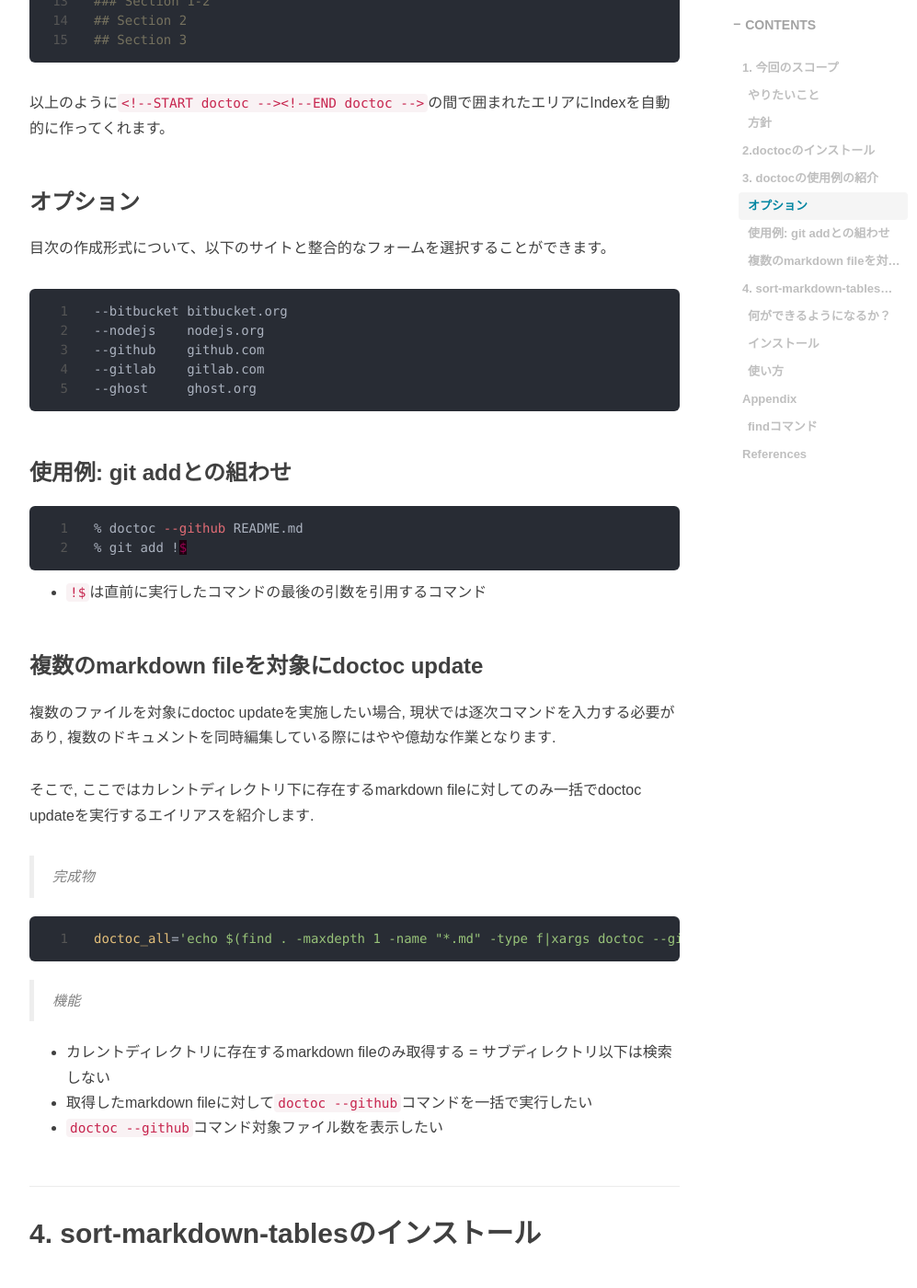
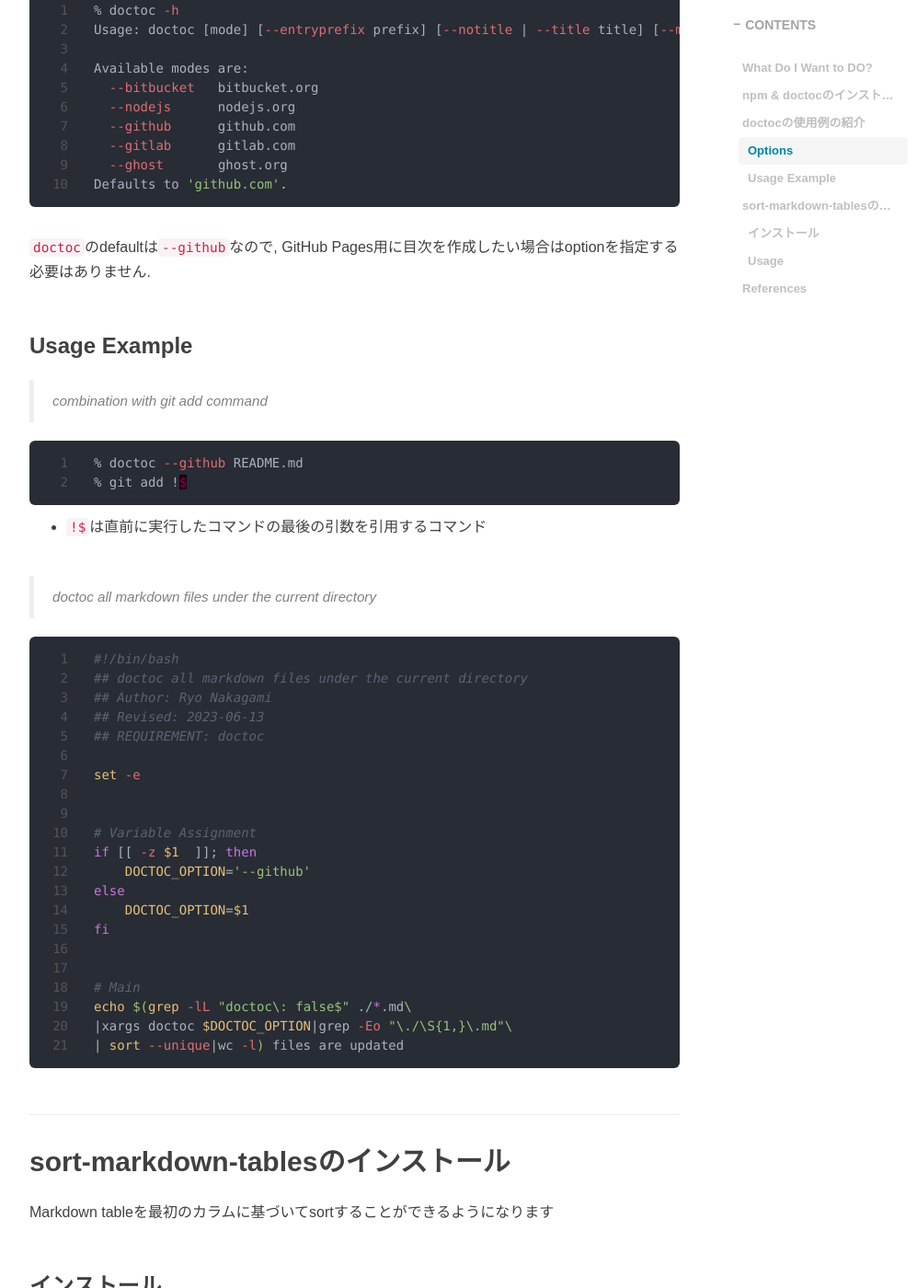
Before and after one commit to RyoNakagami/RyoNakagami.github.io, a Jekyll site: the page built from _posts/2020-12-26-ubuntu-doctoc.md, in a window 1280 px wide and 1400 px high, scrolled down 3001 px. Shown: the whole window at 92% size, without its empty margins (233-1230 px from the left). Built offline with Jekyll 4.4.1, drawn with Linux system fonts in a browser that asks for light colours; comment, search, counter and statistics services are not loaded; some of the changed text lies outside the part shown.

Commit message:
DOC: updating the doctoc with 20201226

````diff
--- a/_posts/2020-12-26-ubuntu-doctoc.md
+++ b/_posts/2020-12-26-ubuntu-doctoc.md
@@ -15,46 +15,40 @@ tags:
 - Shell
 ---
 
+<div style='border-radius: 1em; border-style:solid; border-color:#D3D3D3; background-color:#F8F8F8'>
 
----|---
-目的|Markdown目次作成ツール doctocのインストール
+<p class="h4">&nbsp;&nbsp;Table of Contents</p>
 
-
-**Table of Contents**
 <!-- START doctoc generated TOC please keep comment here to allow auto update -->
 <!-- DON'T EDIT THIS SECTION, INSTEAD RE-RUN doctoc TO UPDATE -->
 
-- [1. 今回のスコープ](#1-%E4%BB%8A%E5%9B%9E%E3%81%AE%E3%82%B9%E3%82%B3%E3%83%BC%E3%83%97)
-  - [やりたいこと](#%E3%82%84%E3%82%8A%E3%81%9F%E3%81%84%E3%81%93%E3%81%A8)
-  - [方針](#%E6%96%B9%E9%87%9D)
-- [2.`doctoc`のインストール](#2doctoc%E3%81%AE%E3%82%A4%E3%83%B3%E3%82%B9%E3%83%88%E3%83%BC%E3%83%AB)
-- [3. `doctoc`の使用例の紹介](#3-doctoc%E3%81%AE%E4%BD%BF%E7%94%A8%E4%BE%8B%E3%81%AE%E7%B4%B9%E4%BB%8B)
-  - [オプション](#%E3%82%AA%E3%83%97%E3%82%B7%E3%83%A7%E3%83%B3)
-  - [使用例: git addとの組わせ](#%E4%BD%BF%E7%94%A8%E4%BE%8B-git-add%E3%81%A8%E3%81%AE%E7%B5%84%E3%82%8F%E3%81%9B)
-  - [複数のmarkdown fileを対象にdoctoc update](#%E8%A4%87%E6%95%B0%E3%81%AEmarkdown-file%E3%82%92%E5%AF%BE%E8%B1%A1%E3%81%ABdoctoc-update)
-- [4. sort-markdown-tablesのインストール](#4-sort-markdown-tables%E3%81%AE%E3%82%A4%E3%83%B3%E3%82%B9%E3%83%88%E3%83%BC%E3%83%AB)
-  - [何ができるようになるか？](#%E4%BD%95%E3%81%8C%E3%81%A7%E3%81%8D%E3%82%8B%E3%82%88%E3%81%86%E3%81%AB%E3%81%AA%E3%82%8B%E3%81%8B)
+- [What Do I Want to DO?](#what-do-i-want-to-do)
+- [`npm` & `doctoc`のインストール](#npm--doctoc%E3%81%AE%E3%82%A4%E3%83%B3%E3%82%B9%E3%83%88%E3%83%BC%E3%83%AB)
+- [`doctoc`の使用例の紹介](#doctoc%E3%81%AE%E4%BD%BF%E7%94%A8%E4%BE%8B%E3%81%AE%E7%B4%B9%E4%BB%8B)
+  - [Options](#options)
+  - [Usage Example](#usage-example)
+- [sort-markdown-tablesのインストール](#sort-markdown-tables%E3%81%AE%E3%82%A4%E3%83%B3%E3%82%B9%E3%83%88%E3%83%BC%E3%83%AB)
   - [インストール](#%E3%82%A4%E3%83%B3%E3%82%B9%E3%83%88%E3%83%BC%E3%83%AB)
-  - [使い方](#%E4%BD%BF%E3%81%84%E6%96%B9)
-- [Appendix](#appendix)
-  - [`find`コマンド](#find%E3%82%B3%E3%83%9E%E3%83%B3%E3%83%89)
+  - [Usage](#usage)
 - [References](#references)
 
 <!-- END doctoc generated TOC please keep comment here to allow auto update -->
 
-## 1. 今回のスコープ
-### やりたいこと
+
+</div>
+
+## What Do I Want to DO?
 
 - Markdown目次作成ツール `doctoc`のインストール
 - Markdown table sort用の `sort-markdown-tables`のインストール
 
-### 方針
+> Solution
 
-1. `npm`のインストール
+1. `npm`, `nodejs` のインストール
 2. `doctoc`をインストール
-3. `doctoc`の使用例の紹介
+3. `sort-markdown-tables`のインストール
 
-## 2.`doctoc`のインストール
+## `npm` & `doctoc`のインストール
 
 doctocはnpmパッケージなのでまず`npm`と`nodejs`をインストールします。
 
@@ -121,19 +115,29 @@ v10.19.0
 以上のように`<!--START doctoc --><!--END doctoc -->`の間で囲まれたエリアにIndexを自動的に作ってくれます。
 
 
-### オプション
+### Options
 
-目次の作成形式について、以下のサイトと整合的なフォームを選択することができます。
+目次の作成形式について、以下のサイトと整合的なフォームを選択することができます:
 
-```
---bitbucket bitbucket.org
---nodejs    nodejs.org
---github    github.com
---gitlab    gitlab.com
---ghost     ghost.org
+```zsh
+% doctoc -h
+Usage: doctoc [mode] [--entryprefix prefix] [--notitle | --title title] [--maxlevel level] [--all] [--update-only] <path> (where path is some path to a directory (e.g., .) or a file (e.g., README.md))
+
+Available modes are:
+  --bitbucket   bitbucket.org
+  --nodejs      nodejs.org
+  --github      github.com
+  --gitlab      gitlab.com
+  --ghost       ghost.org
+Defaults to 'github.com'.
 ```
 
-### 使用例: git addとの組わせ
+`doctoc`のdefaultは`--github`なので, GitHub Pages用に目次を作成したい場合はoptionを指定する必要はありません.
+
+
+### Usage Example
+
+> combination with git add command
 
 ```zsh
 % doctoc --github README.md
@@ -142,31 +146,35 @@ v10.19.0
 
 - `!$`は直前に実行したコマンドの最後の引数を引用するコマンド
 
+> doctoc all markdown files under the current directory
 
-### 複数のmarkdown fileを対象にdoctoc update
+```bash
+#!/bin/bash
+## doctoc all markdown files under the current directory
+## Author: Ryo Nakagami
+## Revised: 2023-06-13
+## REQUIREMENT: doctoc
 
-複数のファイルを対象にdoctoc updateを実施したい場合, 現状では逐次コマンドを入力する必要があり, 複数のドキュメントを同時編集している際にはやや億劫な作業となります.
-
-そこで, ここではカレントディレクトリ下に存在するmarkdown fileに対してのみ一括でdoctoc updateを実行するエイリアスを紹介します.
+set -e
 
 
-> 完成物
+# Variable Assignment
+if [[ -z $1  ]]; then
+    DOCTOC_OPTION='--github'
+else
+    DOCTOC_OPTION=$1
+fi
 
-```zsh
-doctoc_all='echo $(find . -maxdepth 1 -name "*.md" -type f|xargs doctoc --github|grep -Eo "\./\S{1,}\.md"| sort --unique|wc -l) files are updated'
+
+# Main
+echo $(grep -lL "doctoc\: false$" ./*.md\
+|xargs doctoc $DOCTOC_OPTION|grep -Eo "\./\S{1,}\.md"\
+| sort --unique|wc -l) files are updated
 ```
 
-> 機能
+## sort-markdown-tablesのインストール
 
-- カレントディレクトリに存在するmarkdown fileのみ取得する = サブディレクトリ以下は検索しない
-- 取得したmarkdown fileに対して`doctoc --github`コマンドを一括で実行したい
-- `doctoc --github`コマンド対象ファイル数を表示したい
-
-## 4. sort-markdown-tablesのインストール
-### 何ができるようになるか？
-
-- Markdown tableを最初のカラムに基づいてsortすることができるようになる
-- [公式レポジトリ](https://github.com/fmma/sort-markdown-tables#readme)
+Markdown tableを最初のカラムに基づいてsortすることができるようになります
 
 ### インストール
 
@@ -174,36 +182,14 @@ doctoc_all='echo $(find . -maxdepth 1 -name "*.md" -type f|xargs doctoc --github
 % sudo npm install -g @fmma-npm/sort-markdown-tables
 ```
 
-### 使い方
+### Usage
 
 1. sortの対象としたいテーブルの直前に`<!-- sort-table -->`タグをつける
 2. `sort-markdown-tables -i Readme.md`とコンソールで実行する
 
-## Appendix
-### `find`コマンド
 
-`find`コマンドは, ファイルを検索するためのコマンドです.
-ファイル名だけでなく, アクセス権, ファイルサイズ, 更新日時といった条件でファイルを検索することも可能です.
+References
+-----------
 
-> Syntax
-
-```zsh
-find [検索開始ディレクトリ] [検索式]
-```
-
-> Options
-
-今回使用したoptionのみを紹介します.
-
----|---
-`-maxdepth` LEVEL|指定したディレクトリから最大LEVEL階層下のディレクトリまで検索
-`-name`|検索対象ファイル名の指定（ワイルドカード使用可能）
-`-type`|検索対象ファイルタイプの指定(f: ファイル, d: ディレクトリ, l:シンボリック)
-
-
-
-
-## References
-
-- [doctoc GitHubレポジトリー](https://github.com/thlorenz/doctoc)
+- [GitHub.com > thlorenz/doctoc](https://github.com/thlorenz/doctoc)
 - [npm公式ページ](https://docs.npmjs.com/about-npm)
````
Also changed, not shown: other parts of _posts/2020-12-26-ubuntu-doctoc.md (+2 -2 lines), _posts/2020-12-23-ubuntu-zshsetup.md (+29 -3 lines).
